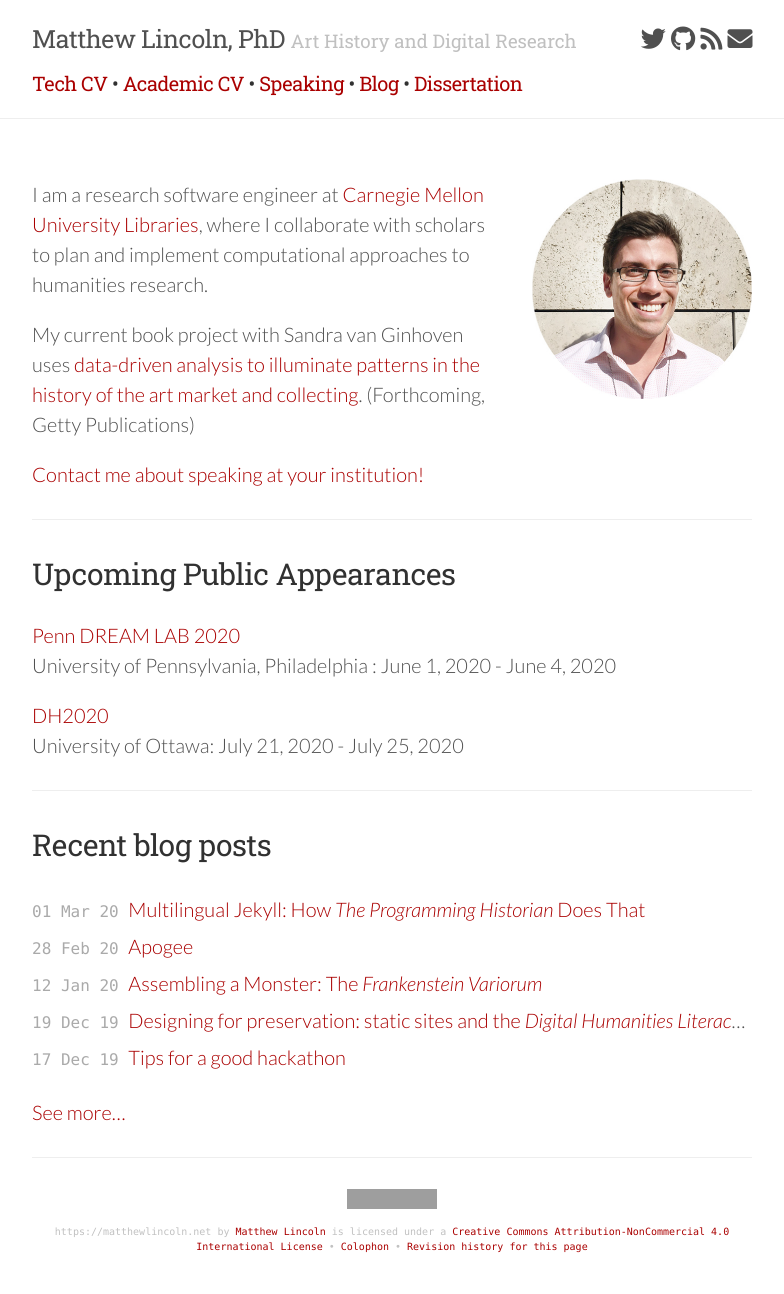
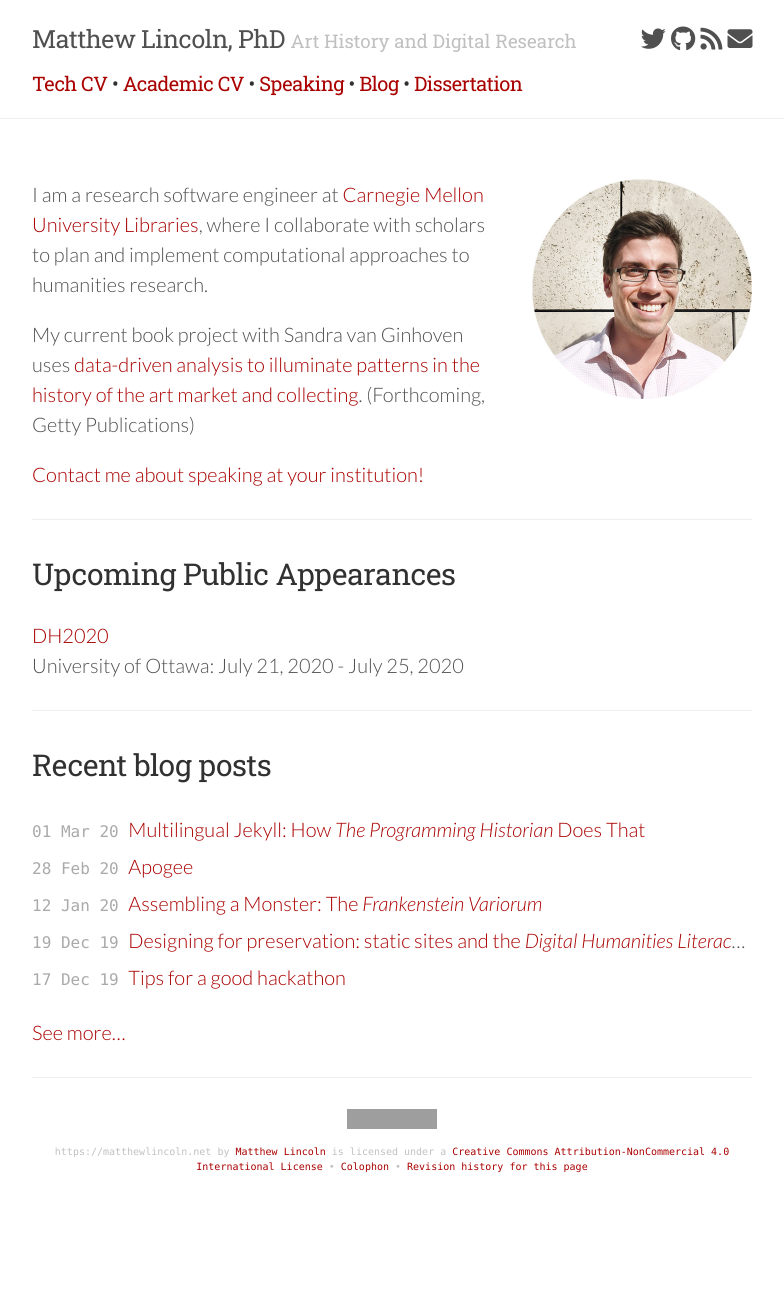
Before and after one commit to mdlincoln/mdlincoln.github.io, a Jekyll site: the page built from index.md, in a window 1280 px wide. Shown: the whole page, without its empty margins (248-1032 px from the left). Built offline with Jekyll 4.4.1, drawn with Linux system fonts in a browser that asks for light colours; nearby versions of some CDN libraries; after the commit the page ends 1214 px from its top, so only the background shows below that; grey boxes are pictures that could not be loaded.

Commit message:
penn dream lab cancelled

```diff
--- a/_data/travel.yaml
+++ b/_data/travel.yaml
@@ -1,10 +1,4 @@
 entries:
-  - dateend: 2020-06-04T04:00:00.000Z
-    datestart: 2020-06-01T04:00:00.000Z
-    location: |
-      University of Pennsylvania, Philadelphia
-    url: 'http://web.sas.upenn.edu/dream-lab/tidydataforhumanists/'
-    venue: Penn DREAM LAB 2020
   - venue: DH2020
     location: University of Ottawa
     datestart: 2020-07-21T05:00:00.000Z
```
